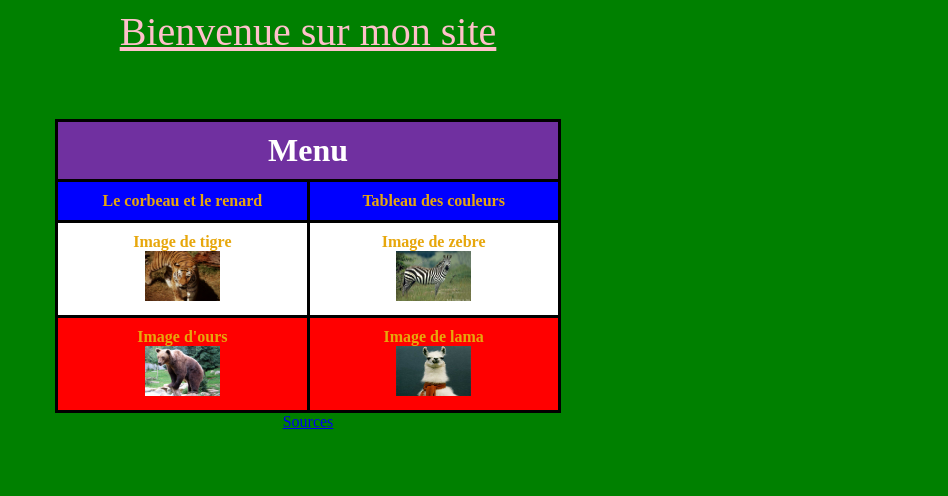
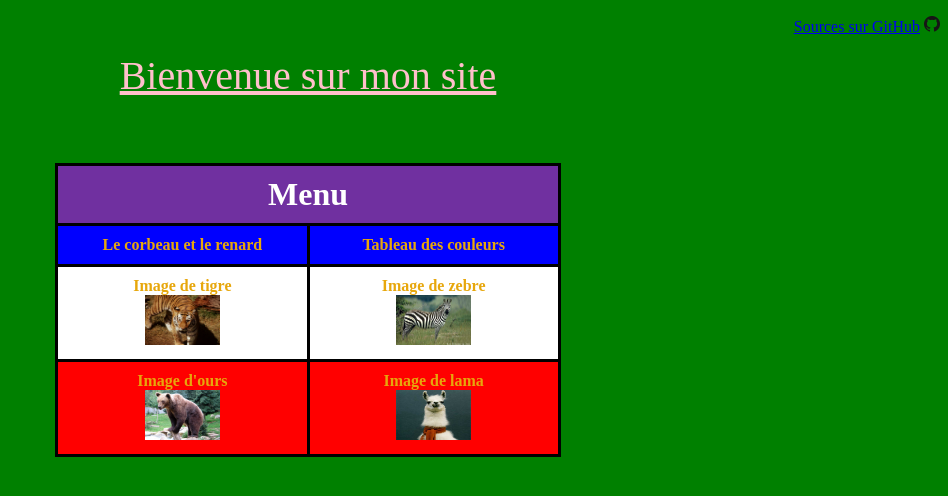
Before and after one commit to TriiNoxYs/TP_HTML, a plain HTML site: page index.html in a window 1280 px wide. Shown: the whole page, without its empty margins (332-1280 px from the left). Drawn offline with Linux system fonts and the light colour scheme.

Commit message:
Edit sources button

```diff
--- a/css/index.css
+++ b/css/index.css
@@ -1,3 +1,9 @@
+p.sources
+{
+	text-align: right;
+	font-size: 16px;
+}
+
 body
 {
 	background-color: green;
--- a/index.html
+++ b/index.html
@@ -7,7 +7,9 @@
 	</head>
 	<body>
 		<header>
-			<span><a href="#" id="head-title">Bienvenue sur mon site</a></span>
+			<p class="sources"><a href="http://github.com/triinoxys/tp_html" target="_blank">Sources sur GitHub</a>
+			<a href="http://github.com/triinoxys/tp_html" target="_blank"><img src="img/github.png" href="http://github.com/triinoxys/tp_html" width="16" height="16"></a></p>
+			<a href="#" id="head-title">Bienvenue sur mon site</a>
 		</header>
 		<nav>
 			<table class="center">
@@ -28,6 +30,5 @@
 				</tr>
 				</table>
 			</nav>
-		<a href="http://github.com/triinoxys/tp_html">Sources</a><br/><br/>
 	</body>
 </html>
```
Also changed, not shown: img/github.png (added), 1 other file. Lines whose indentation alone changed are shown as unchanged.
